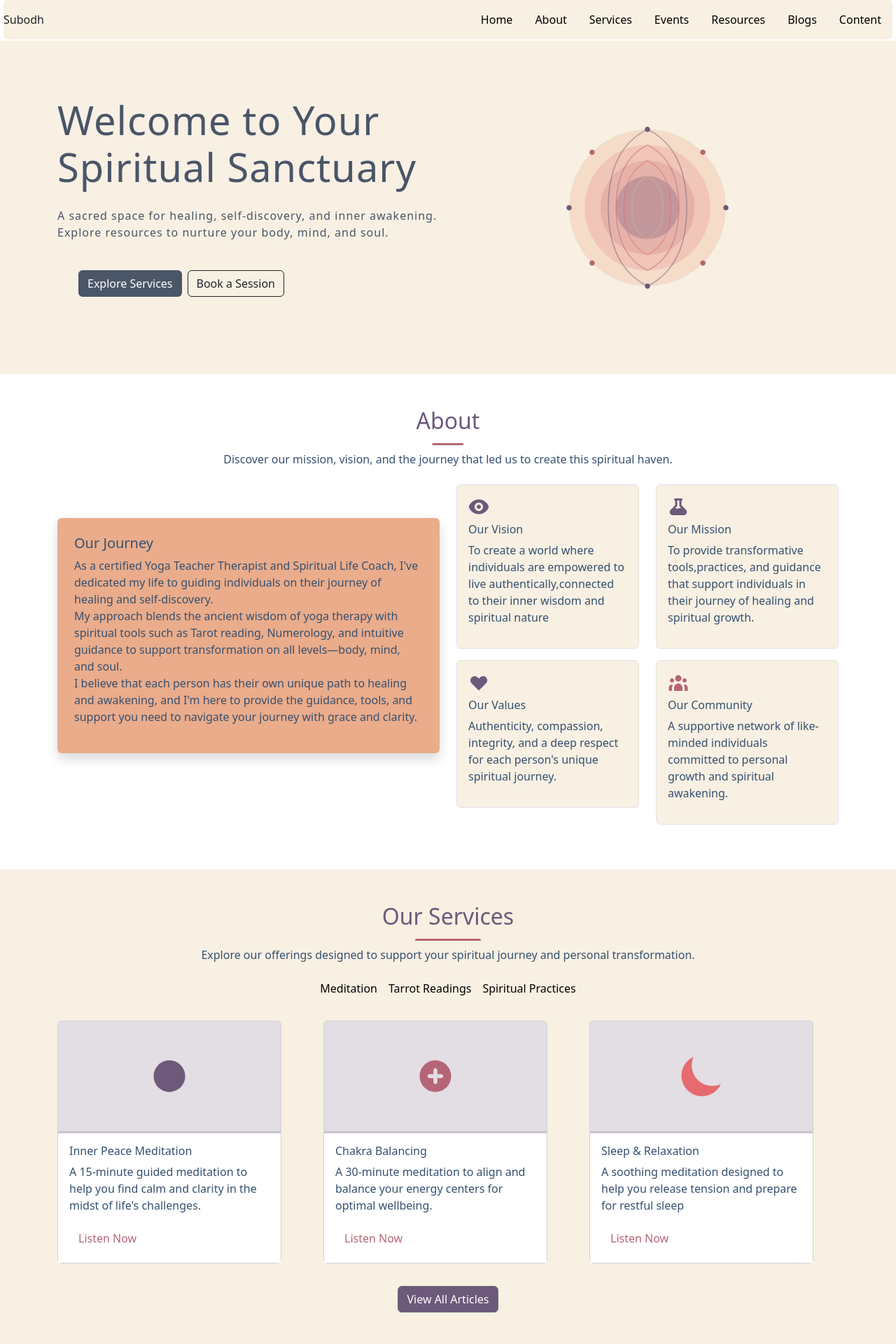
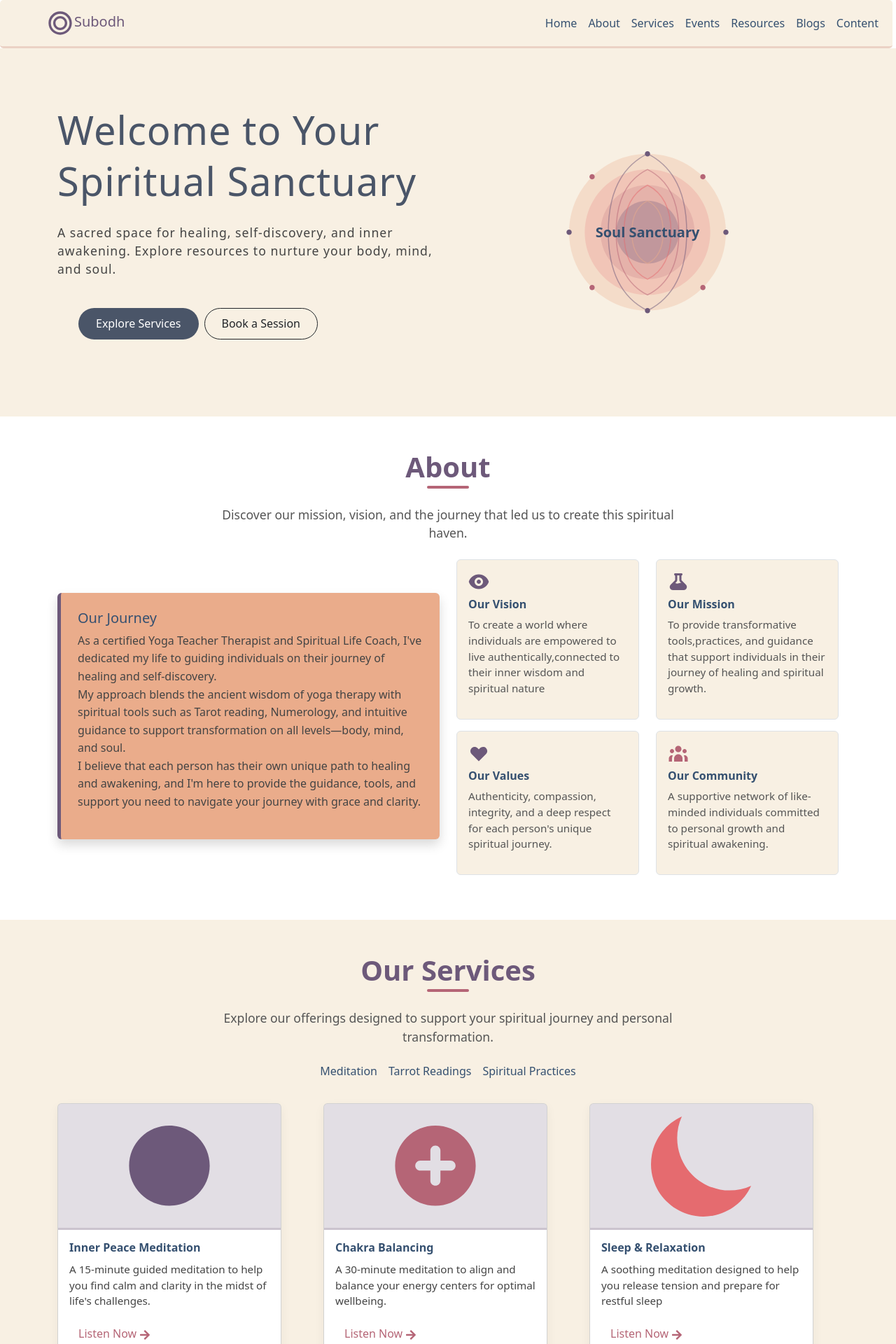
Before and after one commit to Rishikagi/Spiritual-Healing, a React (Vite) app: page / in a window 1280 px wide. Shown: the top 1920 px of the page at 70% size. Built offline with nearby package versions, Linux system fonts and the light colour scheme.

Commit message:
first commit

```diff
--- a/index.html
+++ b/index.html
@@ -9,5 +9,8 @@
   <body>
     <div id="root"></div>
     <script type="module" src="/src/main.jsx"></script>
+   <script src="https://cdn.jsdelivr.net/npm/bootstrap@5.3.0/dist/js/bootstrap.bundle.min.js"></script>
+
+
   </body>
 </html>
--- a/package.json
+++ b/package.json
@@ -12,7 +12,10 @@
   "dependencies": {
     "bootstrap": "^5.3.6",
     "react": "^19.1.0",
-    "react-dom": "^19.1.0"
+    "react-dom": "^19.1.0",
+    "react-icons": "^5.5.0",
+    "react-router-dom": "^7.6.2",
+    "react-scroll": "^1.9.3"
   },
   "devDependencies": {
     "@eslint/js": "^9.25.0",
--- a/src/About.jsx
+++ b/src/About.jsx
@@ -36,7 +36,7 @@ journey with grace and clarity.</p>
                 { title: "Our Community", desc: "A supportive network of like-minded individuals committed to personal growth and spiritual awakening.",image: community }
               ].map((item, i) => (
                 <div key={i} className="col-sm-6 mb-3">
-                  <div className="p-3 card-vision border rounded">
+                  <div className="p-3 card-vision border rounded ">
                     <span>
                       <img src={item.image} alt="image" className="img-fluid mb-2" style={{ height: "30px" }} />
                     <h6>{item.title}</h6></span>
--- a/src/App.css
+++ b/src/App.css
@@ -36,7 +36,8 @@
 }
 
 .nav-link{
-  color: black !important;
+  color: #355070 !important;
+ transition: transform 0.3s ease;
 }
 .nav-head{
   display: inline;
@@ -45,12 +46,26 @@
   display: inline;
    background-color: #F8F0E3;
    border-radius: 5px;
-   margin: 0 5px 2px 5px;
+   margin: 0 5px 0 0;
+
+   box-shadow: #F8F0E3;
+   border-bottom: solid #ebd2c5 !important;
+}
+.subodh{
+  margin-left: 40%;;
+  padding: 5px;
+  color: #6D597A;
+}
+.nav-link:hover {
+  transform: translateY(-3px);
+  font-weight: bold !important;
+  text-shadow: #355070 !important;
+
 }
 
 /* About Section */
 .about-head{
-  color: #6D597A;
+  color: #6D597A !important;
 }
 
 .short-underline {
@@ -75,7 +90,7 @@
 }
 .card-vision{
   color: #355070;
-  background-color: #F8F0E3 ;
+  background-color: #F8F0E3 !important ;
   text-align: left;
   font-weight: 4px;
   font-size: 1rem;
@@ -185,3 +200,229 @@ h5{
   padding: 5px;
 
 }
+
+/* about hover effect */
+.about-head {
+  font-size: 2.5rem;
+  font-weight: 600;
+  margin-bottom: 1rem;
+  color: #333;
+  position: relative;
+}
+
+.short-underline::after {
+  content: '';
+  width: 60px;
+  height: 4px;
+
+  display: block;
+  margin: 0.5rem auto;
+  border-radius: 2px;
+}
+
+.about-para {
+  font-size: 1.1rem;
+  color: #555;
+  max-width: 700px;
+  margin: 0 auto;
+}
+
+.our-journey-head {
+  background-color: #f9f9f9;
+  border-left: 5px solid #6D597A;
+  transition: transform 0.3s ease, box-shadow 0.3s ease;
+}
+
+.our-journey-head:hover {
+  transform: translateY(-5px);
+  box-shadow: 0 8px 20px rgba(13, 110, 253, 0.1);
+}
+
+.our-journey {
+  font-size: 1rem;
+  color: #444;
+  text-align: left;
+  line-height: 1.6;
+}
+
+.card-vision {
+  background-color: #fff;
+  transition: transform 0.3s ease, box-shadow 0.3s ease;
+  height: 100%;
+  text-align: left;
+}
+
+.card-vision:hover {
+  transform: translateY(-5px);
+  box-shadow: 0 10px 25px rgba(0, 0, 0, 0.1);
+  border-left: 4px solid #6D597A
+}
+
+.card-vision h6 {
+  font-weight: 600;
+
+  margin-bottom: 0.5rem;
+}
+
+.card-vision p {
+  font-size: 0.95rem;
+  color: #555;
+}
+
+/* Optional image animation */
+.card-vision img {
+  transition: transform 0.3s ease;
+}
+
+.card-vision:hover img {
+  transform: scale(1.1);
+}
+
+/* services effect */
+
+
+.serv-nav .nav-link {
+  font-weight: 500;
+  transition: transform 0.2s ease;
+}
+
+.serv-nav .nav-link:hover {
+  transform: translateY(-2px);
+  text-decoration: underline;
+}
+
+.card {
+  border: none;
+  border-radius: 12px;
+  box-shadow: 0 5px 15px rgba(0, 0, 0, 0.05);
+  transition: transform 0.3s ease, box-shadow 0.3s ease;
+}
+
+.card:hover {
+  transform: translateY(-8px);
+  box-shadow: 0 10px 25px rgba(0, 0, 0, 0.1);
+}
+
+.card-img-top {
+  height: 180px;
+  object-fit: contain;
+  padding: 1rem;
+  transition: transform 0.3s ease;
+}
+
+.card:hover .card-img-top {
+  transform: scale(1.05);
+}
+
+.serv-body {
+  padding: 1.2rem;
+}
+
+.card-title h6 {
+  font-weight: 600;
+  margin-bottom: 0.6rem;
+}
+
+.card-text p {
+  font-size: 0.95rem;
+  line-height: 1.5;
+  color: #444;
+}
+
+.card-btn {
+  padding: 0;
+  font-weight: 500;
+  transition: text-decoration 0.2s ease, transform 0.2s ease;
+}
+
+.card-btn:hover {
+  text-decoration: underline;
+  transform: translateX(2px);
+}
+
+.all-articles {
+  transition: transform 0.3s ease;
+  border-radius: 20px;
+  padding: 0.5rem 1.5rem;
+}
+
+.all-articles:hover {
+  transform: scale(1.05);
+}
+
+
+/* heading effects */
+.sanctuary-heading h2 {
+  font-weight: 500;
+  line-height: 1.3;
+  transition: transform 0.3s ease;
+
+}
+
+.sanctuary-heading h2:hover {
+  transform: translateY(-3px);
+}
+
+.head-content p {
+  font-size: 1.1rem;
+  color: #444;
+  transition: color 0.3s ease;
+}
+
+.head-content p:hover {
+  color: #222;
+}
+
+.button-sec .btn {
+  border-radius: 30px;
+  padding: 0.6rem 1.5rem;
+  font-weight: 500;
+  transition: transform 0.3s ease, box-shadow 0.3s ease;
+}
+
+.button-sec .btn-explore:hover,
+.button-sec .btn-outline-dark:hover {
+  transform: translateY(-3px);
+  box-shadow: 0 6px 15px rgba(0, 0, 0, 0.1);
+}
+
+img.img-fluid {
+  max-height: 400px;
+  transition: transform 0.4s ease;
+}
+
+img.img-fluid:hover {
+  transform: scale(1.05);
+}
+ .res{
+  background-color: white !important;
+ }
+ .h2{
+  color: #6D597A !important;
+ }
+
+
+
+ .overlay-top-right {
+  position: absolute;
+  top: 10px;
+  right: 10px;
+  background-color: #B56576;
+  color: #fff;
+  padding: 2px;
+  border-radius: 30px;
+  font-size: 0.7rem;
+}
+
+.head-img{
+   top: 50%;
+  left: 50%;
+  transform: translate(-50%, -50%);
+  position: absolute;
+  background-color: transparent;
+  padding: 10px 20px;
+
+  font-weight: bold;
+  font-size: 1.25rem;
+  color: #355070;
+}
--- a/src/App.jsx
+++ b/src/App.jsx
@@ -1,9 +1,9 @@
-import { useState } from 'react'
-import reactLogo from './assets/react.svg'
-import viteLogo from '/vite.svg'
-import Nav from './Nav'
+import { BrowserRouter } from 'react-router-dom';
+import Nav from './Nav';
+
 import 'bootstrap/dist/css/bootstrap.min.css';
-import './App.css'
+import './App.css';
+
 import Heading from './Heading';
 import About from './About';
 import Resources from './Resources';
@@ -11,36 +11,33 @@ import Blogs from './Blogs';
 import Services from './Services';
 import UpcomingEvents from './UpcomingEvents';
 
+function App() {
+  return (
+    <BrowserRouter>
+      <Nav />
 
-function App() {
-
-
-  return (
-    <>
-    <div>
-      <Nav/>
-    </div>
+      <div className="App">
         <div className="spiritual-bg">
           <Heading />
         </div>
-    <div className="about-section">
-      <About/>
+        <div className="about-section" id="about">
+          <About />
         </div>
-    <div className="services-section">
-      <Services/>
+        <div className="services-section" id="services">
+          <Services />
         </div>
-    <div className="events-section">
-      <UpcomingEvents/>
+        <div className="events-section" id="events">
+          <UpcomingEvents />
         </div>
-    <div className="resources-section">
-      <Resources/>
+        <div className="resources-section" id="resources">
+          <Resources />
         </div>
-     <div className="blogs-section">
-      <Blogs/>
+        <div className="blogs-section" id="blogs">
+          <Blogs />
         </div>
-
-    </>
-  )
+      </div>
+    </BrowserRouter>
+  );
 }
 
-export default App
+export default App;
--- a/src/Heading.jsx
+++ b/src/Heading.jsx
@@ -25,8 +25,16 @@ const Heading = () => {
 
     {/* Right Column */}
     <div className="col-md-6 text-center">
-      {/* Replace with actual image tag */}
-      <img src={main} alt="Sanctuary" className="img-fluid" />
+
+      <div className="position-relative text-white">
+        <img src={main} alt="Background" className=" img-fluid" />
+
+        {/* Top-right overlay */}
+        <div className="overlay-top-right head-img position-absolute text-center p-2">
+          Soul Sanctuary
+        </div>
+      </div>
+
     </div>
   </div>
 </div>
--- a/src/Nav.jsx
+++ b/src/Nav.jsx
@@ -1,37 +1,104 @@
-import './App.css'
-export default function Nav(){
-    return(
+// Nav.jsx
+import subodh from './assets/subodh.svg';
+import './App.css';
+import { Link } from 'react-router-dom'; // keep for page routing
+import { Link as ScrollLink } from 'react-scroll'; // renamed to avoid conflict
+import 'bootstrap/dist/css/bootstrap.min.css';
 
-        <nav className='navbar'>
-        <div className='nav-head justify-content-end'>
-            Subodh
+export default function Nav() {
+  return (
+    <nav className="navbar navbar-expand-lg navbar-light ">
+      <div className="container-fluid">
+        <div className="navbar-brand"><span className='subodh'> <img src={subodh} alt="" />Subodh</span></div>
+        <button
+          className="navbar-toggler"
+          type="button"
+          data-bs-toggle="collapse"
+          data-bs-target="#navbarNav"
+          aria-controls="navbarNav"
+          aria-expanded="false"
+          aria-label="Toggle navigation"
+        >
+          <span className="navbar-toggler-icon"></span>
+        </button>
+
+        <div className="collapse navbar-collapse justify-content-end" id="navbarNav">
+          <ul className="navbar-nav">
+            <li className="nav-item">
+              <Link to="/SpiritualHealing" className="nav-link active" aria-current="page">
+                Home
+              </Link>
+            </li>
+            <li className="nav-item">
+               <ScrollLink
+                to="about"
+                smooth={true}
+                duration={500}
+                className="nav-link"
+                style={{ cursor: "pointer" }}
+              >
+               About
+              </ScrollLink>
+            </li>
+            <li className="nav-item">
+               <ScrollLink
+                to="services"
+                smooth={true}
+                duration={500}
+                className="nav-link"
+                style={{ cursor: "pointer" }}
+              >
+               Services
+              </ScrollLink>
+            </li>
+            <li className="nav-item">
+               <ScrollLink
+                to="events"
+                smooth={true}
+                duration={500}
+                className="nav-link"
+                style={{ cursor: "pointer" }}
+              >
+               Events
+              </ScrollLink>
+            </li>
+            <li className="nav-item">
+               <ScrollLink
+                to="resources"
+                smooth={true}
+                duration={500}
+                className="nav-link"
+                style={{ cursor: "pointer" }}
+              >
+               Resources
+              </ScrollLink>
+            </li>
+            <li className="nav-item">
+              <ScrollLink
+                to="blogs"
+                smooth={true}
+                duration={500}
+                className="nav-link"
+                style={{ cursor: "pointer" }}
+              >
+                Blogs
+              </ScrollLink>
+            </li>
+            <li className="nav-item">
+               <ScrollLink
+                to="heading"
+                smooth={true}
+                duration={500}
+                className="nav-link"
+                style={{ cursor: "pointer" }}
+              >
+               Content
+              </ScrollLink>
+
+            </li>
+          </ul>
         </div>
-
-<ul class="nav justify-content-end">
-
-  <li class="nav-item">
-    <a class="nav-link active" aria-current="page" href="#">Home</a>
-  </li>
-  <li class="nav-item">
-    <a class="nav-link" href="#">About</a>
-  </li>
-  <li class="nav-item">
-    <a class="nav-link" href="#">Services</a>
-  </li>
-  <li class="nav-item">
-    <a class="nav-link" aria-disabled="true">Events</a>
-  </li>
-  <li class="nav-item">
-    <a class="nav-link" aria-disabled="true">Resources</a>
-  </li>
-  <li class="nav-item">
-    <a class="nav-link" aria-disabled="true">Blogs</a>
-  </li>
-  <li class="nav-item">
-    <a class="nav-link" aria-disabled="true">Content</a>
-  </li>
-</ul>
-        </nav>
-
-    )
+      </div>
+    </nav>
+  );
 }
--- a/src/Resources.jsx
+++ b/src/Resources.jsx
@@ -3,6 +3,7 @@ import background from './assets/background.svg';
 import background1 from './assets/background1.svg';
 import background3 from './assets/background3.svg';
 import background4 from './assets/background4.svg';
+import { FaArrowRight } from 'react-icons/fa';
 
 export default function Resources(){
     return(
@@ -36,7 +37,7 @@ export default function Resources(){
                ].map(({ image ,title, desc, time }, i) => (
               <div key={i} className="col-md-6 mb-3">
                 <div className="card card-vision">
-  <div className="card-body">
+  <div className="card-body res">
     <div className="d-flex align-items-start gap-2 mb-2">
       {/* Image on the left */}
       <img
@@ -54,7 +55,7 @@ export default function Resources(){
 
     <p className="card-text">{desc}</p>
 
-    <a href="#" className="btn card-btn btn-link">Read Article</a>
+    <a href="#" className="btn card-btn btn-link">Read Article <FaArrowRight /></a>
   </div>
 </div>
 
--- a/src/Services.jsx
+++ b/src/Services.jsx
@@ -2,6 +2,8 @@ import './App.css';
 import sleep from './assets/sleep.svg';
 import circle from './assets/circle.svg';
 import plus from './assets/plus.svg';
+import { FaArrowRight } from 'react-icons/fa';
+
 export default function Services(){
     return(
         <section className=" py-5">
@@ -27,7 +29,7 @@ export default function Services(){
             {title:"Chakra Balancing", desc:"A 30-minute meditation to align and balance your energy centers for optimal wellbeing.", image:plus },{title: "Sleep & Relaxation", desc:"A soothing meditation designed to help you release tension and prepare for restful sleep", image: sleep}
 
             ].map(({title, desc,image}, i) => (
-              <div key={i} className="col-md-4 mb-3">
+              <div key={i} className="col-md-4 mb-3  d-flex justify-content-md-start justify-content-center">
                 <div className="card text-left" style={{width: "20rem"}}>
                   <img src={image}class="card-img-top " alt="..."/>
                   <div className="card-body serv-body text-start" >
@@ -43,7 +45,7 @@ export default function Services(){
 
 
                 </div>
-                <a href="#" className="btn card-btn btn-link text-start">Listen Now</a>
+                <a href="#" className="btn card-btn btn-link text-start">Listen Now <FaArrowRight /></a>
 
                   </div>
 
```
Also changed, not shown: src/Blogs.jsx (+4 -3 lines), src/UpcomingEvents.jsx (+11 -2 lines), src/assets/subodh.svg (added), 1 other file (tests, documents, lock files or other folders). Lines whose indentation alone changed are shown as unchanged.
